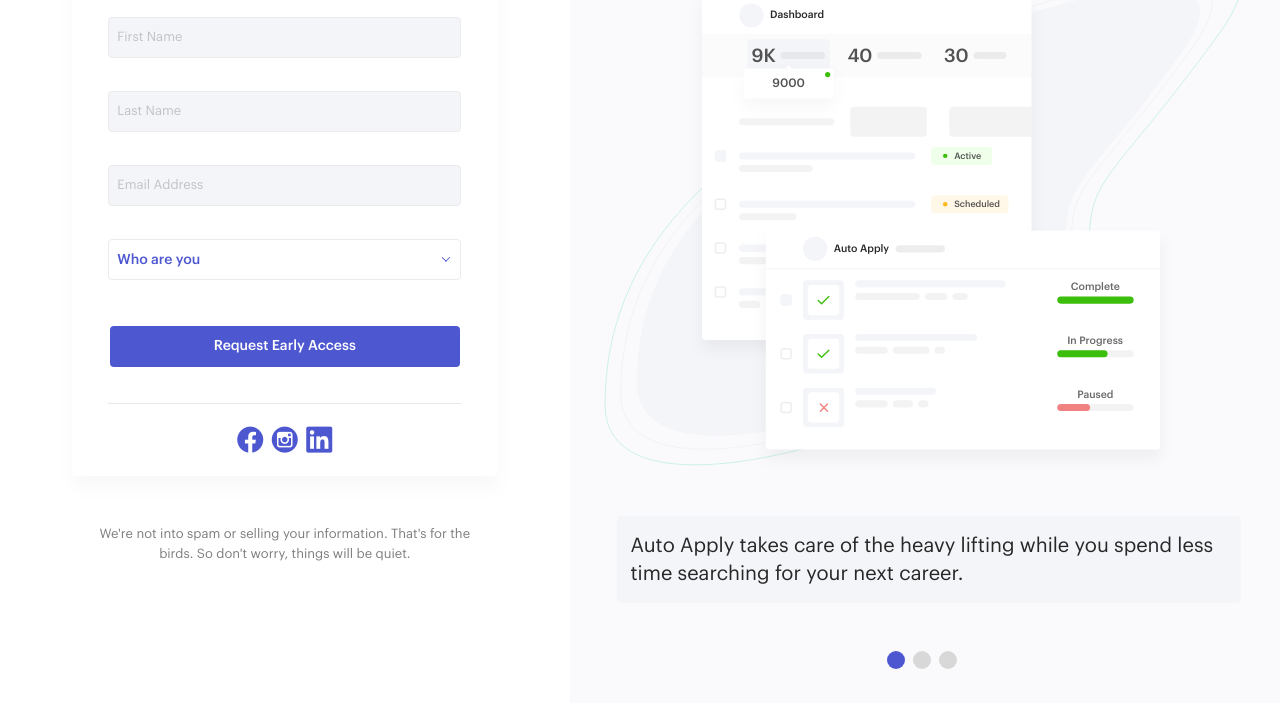
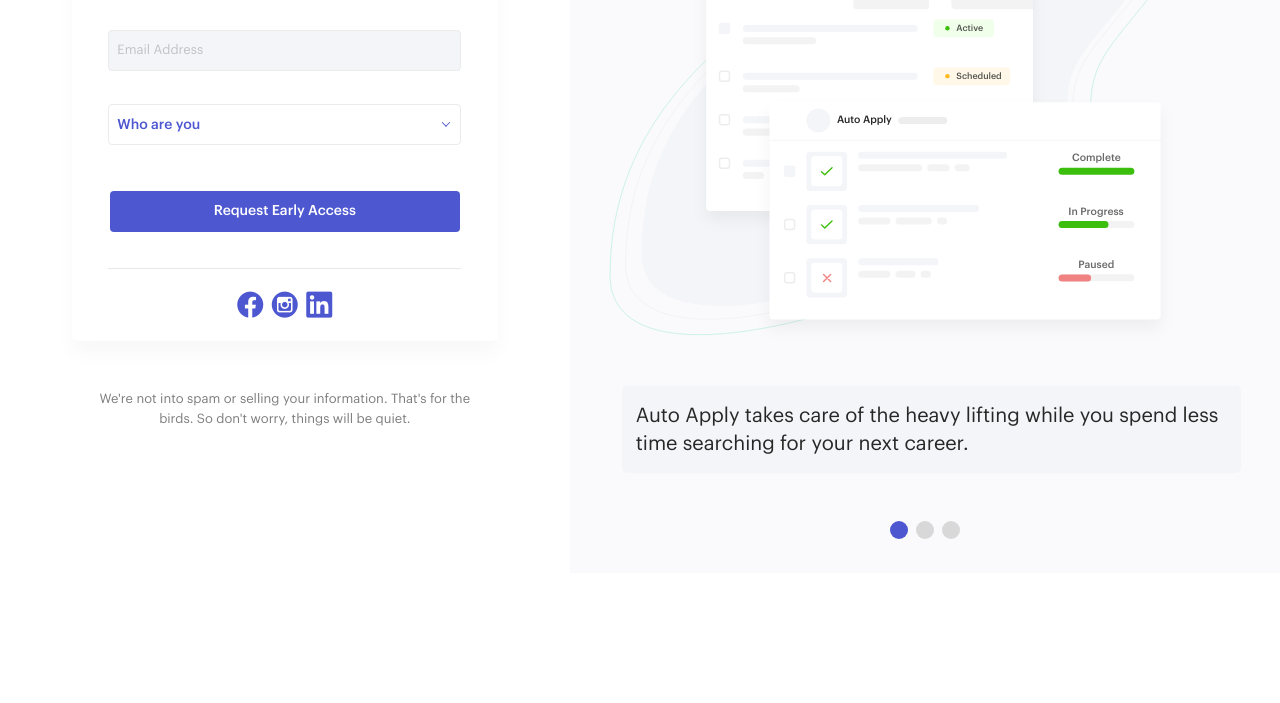
Before and after one commit to usakovigor/Futrwrk-landing, a website: page src/index.html in a window 1280 px wide. Shown: the part 298-1001 px from the top of the page. After the commit the page ends 871 px from the top, so only its background shows below. Drawn offline with nearby package versions, Linux system fonts and the light colour scheme; files that its build step writes are made by us from their sources; files whose address does not match are found by name.

Commit message:
change styles, path to API, add readme file

```diff
--- a/src/js/script.js
+++ b/src/js/script.js
@@ -34,7 +34,7 @@ async function onFormSubmit(event) {
             return;
         }
 
-        const ENDPOINT_URL = 'http://earlysignup.us-east-1.elasticbeanstalk.com/api/early-adopter/';
+        const ENDPOINT_URL = ' https://landing.133t.com/';
         fetch(ENDPOINT_URL, {
             method: 'POST',
             headers: {
--- a/src/scss/styles.scss
+++ b/src/scss/styles.scss
@@ -16,6 +16,7 @@
   &__wrapper {
     width: 426px;
     margin: 15px auto 0;
+    height: 100%;
 
     @include sm {
       width: 100%;
@@ -39,6 +40,7 @@
   max-width: 44.5%;
   width: 100%;
   min-height: 100vh;
+  height: 100%;
   padding-bottom: 20px;
 
   @include sm {
@@ -55,6 +57,12 @@
   &__wrapper {
     width: 426px;
     margin: 0 auto;
+    height: 100%;
+
+    @include xl {
+      @include flex(unset, center);
+      flex-direction: column;
+    }
 
     @include lg {
       max-width: 486px;
@@ -90,6 +98,10 @@
   border-radius: 5px;
   box-shadow: 0 12px 20px 0 rgba(0, 0, 0, 0.03);
   background-color: $color__white;
+
+  @include xl {
+    margin-top: 70px;
+  }
 
   @include xxs {
     margin: 70px auto 27.5px;
@@ -210,8 +222,10 @@
 .applying {
   width: 55.5%;
   min-height: 100vh;
-  padding: 160px 39.1px 20px 33.9px;
+  padding: 33.9px 39.1px 20px;
   background: #fafafc;
+  @include flex(unset, center);
+  flex-direction: column;
 
 
   @include sm {
```
Also changed, not shown: README.md (added).
